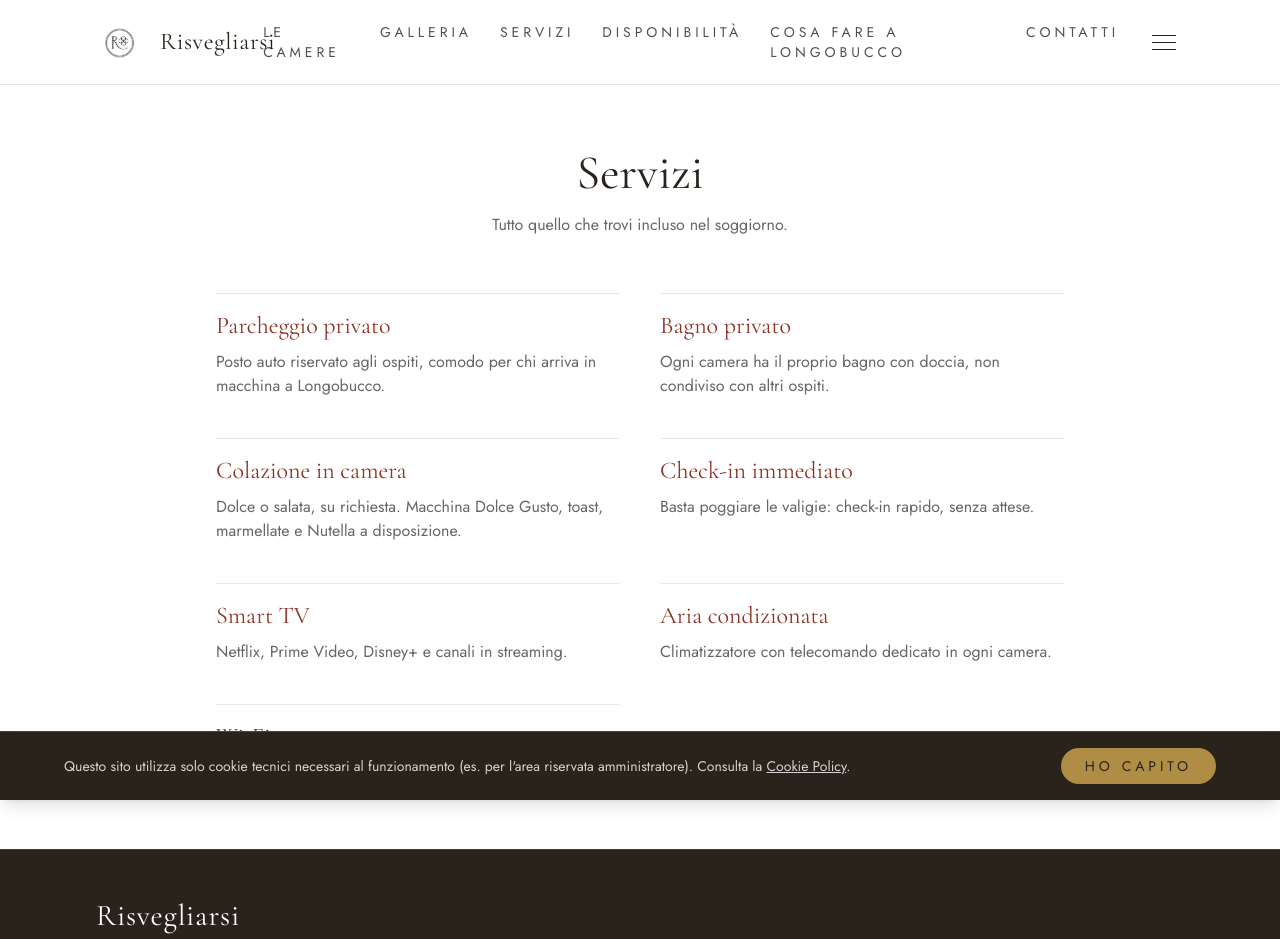
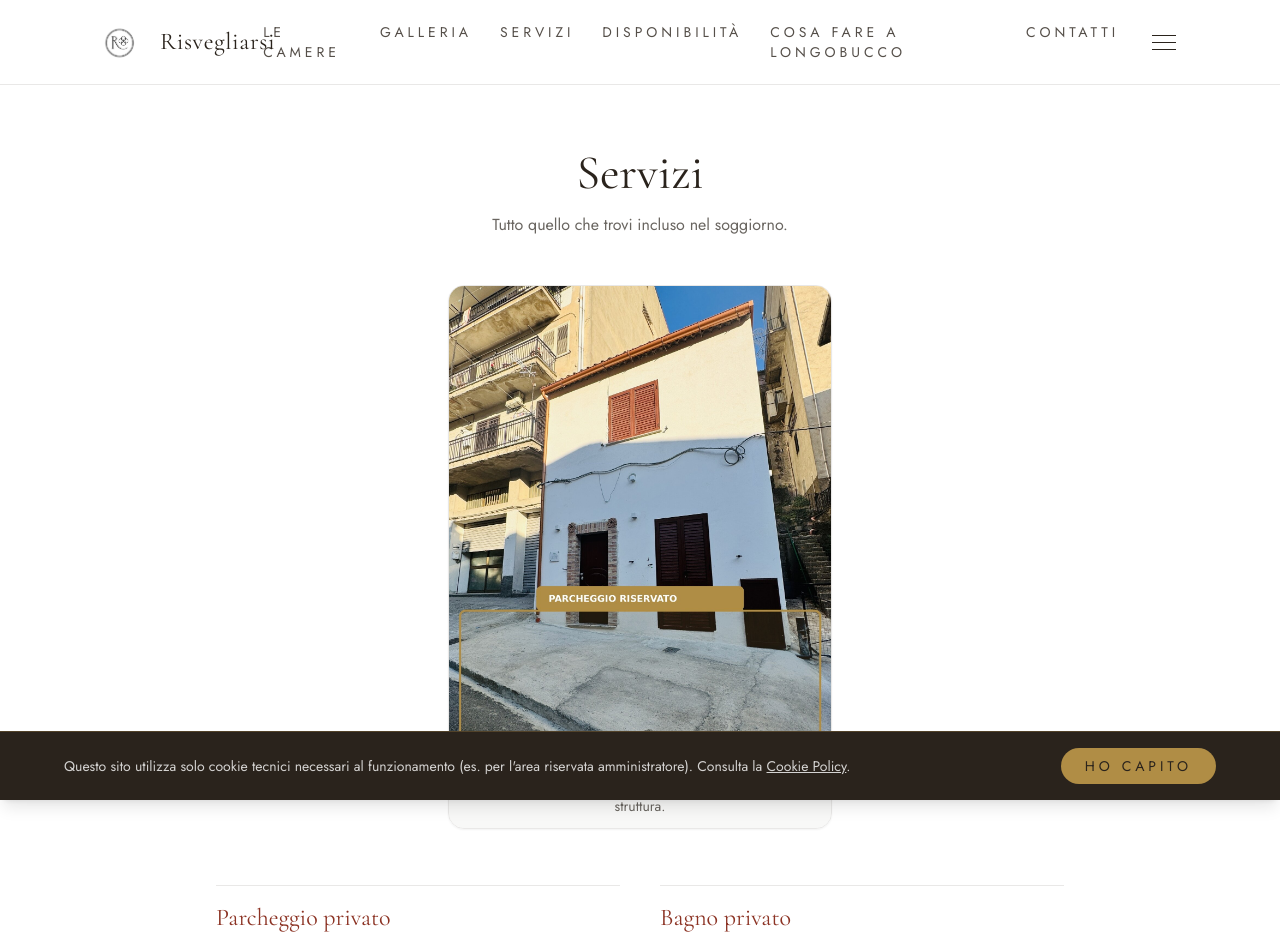
Before and after one commit to rossanorooms-prog/risvegliarsi, a Next.js app: page /servizi in a window 1280 px wide. Shown: the top 939 px of the page. Built offline with nearby package versions, Linux system fonts and the light colour scheme.

Commit message:
Aggiunta foto con rettangolo che indica il parcheggio riservato, mostrata nella pagina Servizi

```diff
--- a/app/servizi/page.tsx
+++ b/app/servizi/page.tsx
@@ -1,3 +1,4 @@
+import Image from "next/image";
 import { servizi } from "@/data/config";
 import type { Metadata } from "next";
 
@@ -13,6 +14,21 @@ export default function ServiziPage() {
         Tutto quello che trovi incluso nel soggiorno.
       </p>
 
+      {/* Foto del parcheggio riservato, proprio all'ingresso */}
+      <div className="mx-auto mt-12 max-w-sm overflow-hidden rounded-2xl border border-inchiostro/10 shadow-sm">
+        <div className="relative aspect-[4/5] w-full">
+          <Image
+            src="/images/esterni/parcheggio-riservato.jpg"
+            alt="Area di parcheggio riservato agli ospiti, proprio davanti all'ingresso della struttura"
+            fill
+            className="object-cover"
+          />
+        </div>
+        <p className="bg-cremascura/60 px-4 py-3 text-center font-body text-sm text-inchiostro/70">
+          Il parcheggio riservato è proprio davanti all&apos;ingresso della struttura.
+        </p>
+      </div>
+
       <div className="mt-14 grid gap-x-10 gap-y-10 sm:grid-cols-2">
         {servizi.map((s) => (
           <div key={s.titolo} className="border-t border-inchiostro/10 pt-4">
```
Also changed, not shown: public/images/esterni/parcheggio-riservato.jpg (added).
